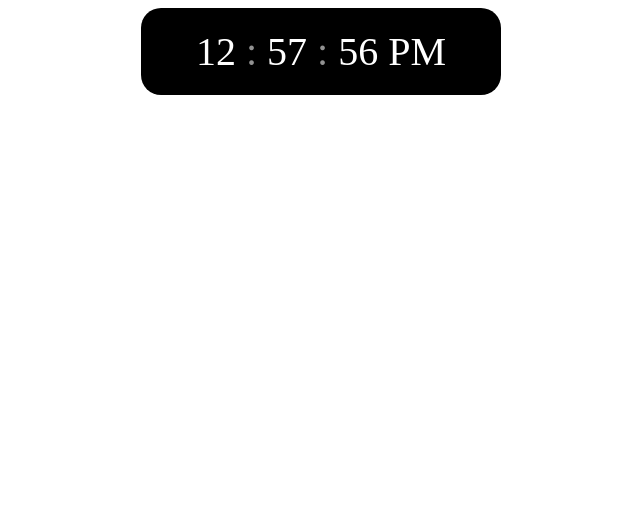
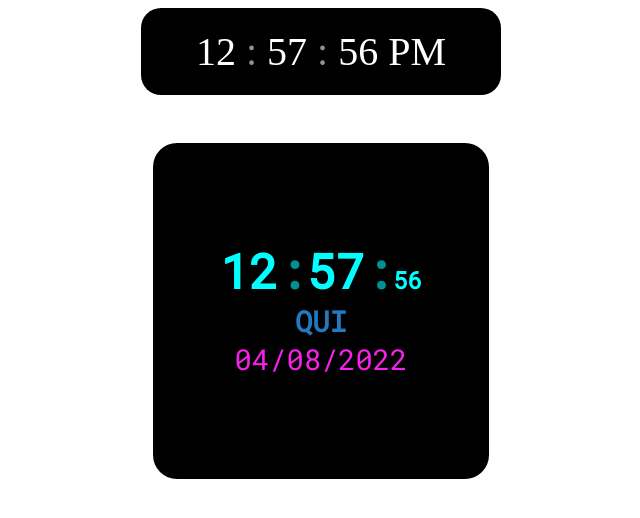
Before and after one commit to Pamela-WMachado/SmartWatch, a plain HTML site: page index.html in a window 1280 px wide. Shown: the whole page, without its empty margins (319-959 px from the left). Drawn offline with Linux system fonts and the light colour scheme.

Commit message:
smart watch update - date info

```diff
--- a/index.html
+++ b/index.html
@@ -19,5 +19,23 @@
         <span id="session">AM</span>
     </div>
 
+    <div class="smartWatch">
+        <div id="sClock" class="inlineInfo">
+            <span id="sHour">00</span><span class="blink">:</span><span id="sMins">00</span><span class="blink">:</span><span id="sSecs">00</span>
+        </div>
+
+        <div id="sDate" class="inlineInfo">
+            <div id="dayOfTheWeek"></div>
+            <div id="fullDate">
+                <span id="day"></span><span>/</span><span id="month"></span><span>/</span><span id="year"></span>
+            </div>
+        </div>
+
+        <div class="geoInfo">
+            <span id="city"></span>
+            <span id="forecast"></span>
+        </div>
+    </div>
+
 </body>
 </html>
--- a/index.js
+++ b/index.js
@@ -29,4 +29,60 @@ function displayTime() {
 
 }
 
-setInterval(displayTime, 1);
+setInterval(displayTime, 1000);
+
+
+/*smart watch config*/
+let currentDate = new Date();
+
+//using a arrow function instead of a regular one
+let smartWatchData = () => {
+    let now = new Date();
+    let smartHr = now.getHours();
+    let smartMin = now.getMinutes();
+    let smartSec = now.getSeconds();
+
+    document.getElementById('sHour').innerHTML = twoDigits(smartHr);
+    document.getElementById('sMins').innerHTML = twoDigits(smartMin);
+    document.getElementById('sSecs').innerHTML = twoDigits(smartSec);
+}
+
+setInterval(smartWatchData, 1000);
+
+function displayDate() {
+    let dayOfTheWeek = currentDate.getDay();
+    let day = currentDate.getDate();
+    let month = currentDate.getMonth()+1;
+    let year = currentDate.getFullYear();
+
+    switch(dayOfTheWeek) {
+        case 0:
+            dayOfTheWeek = 'DOM'
+            break;
+        case 1:
+            dayOfTheWeek = 'SEG'
+            break;
+        case 2:
+            dayOfTheWeek = 'TER'
+            break;
+        case 3:
+            dayOfTheWeek = 'QUA'
+            break;
+        case 4:
+            dayOfTheWeek = 'QUI'
+            break;
+        case 5:
+            dayOfTheWeek = 'SEX'
+            break;
+        case 6:
+            dayOfTheWeek = 'SAB'
+            break;
+    }
+
+    document.getElementById('dayOfTheWeek').textContent = dayOfTheWeek;
+    document.getElementById('day').innerHTML = twoDigits(day);
+    document.getElementById('month').innerHTML = twoDigits(month);
+    document.getElementById('year').innerHTML = twoDigits(year);
+
+}
+setInterval(displayDate, 1);
--- a/style.css
+++ b/style.css
@@ -1,7 +1,8 @@
 
+@import url('https://fonts.googleapis.com/css2?family=Roboto+Mono:ital,wght@0,300;0,400;1,400&display=swap');
 
 .digital-clock {
-    font-family: Orbitron;
+    font-family: 'Times New Roman', Times, serif;
     background-color: black;
     color: white;
     width: 8em;
@@ -23,3 +24,49 @@
       opacity: 0;
     }
   }
+
+  /*smart watch config*/
+.smartWatch {
+    font-family: 'Roboto Mono', monospace;
+    margin-top: 1em;
+    background-color: black;
+    width: 7em;
+    height: 7em;
+    font-size: 3em;
+    text-align: center;
+    margin-left: auto;
+    margin-right: auto;
+    border: 1 solid;
+    border-radius: 0.5em;
+
+
+}
+.inlineInfo {
+
+}
+
+#sClock {
+    color: aqua;
+    padding-top: 2em;
+    font-weight: bold;
+
+}
+
+
+#sSecs {
+    font-size: 0.5em;
+}
+
+#sDate {
+    font-size: 0.6em;
+
+}
+
+#fullDate {
+    color: rgb(247, 33, 233);
+}
+
+#dayOfTheWeek {
+    color: rgb(36, 120, 190);
+    font-weight: bold;
+}
```
